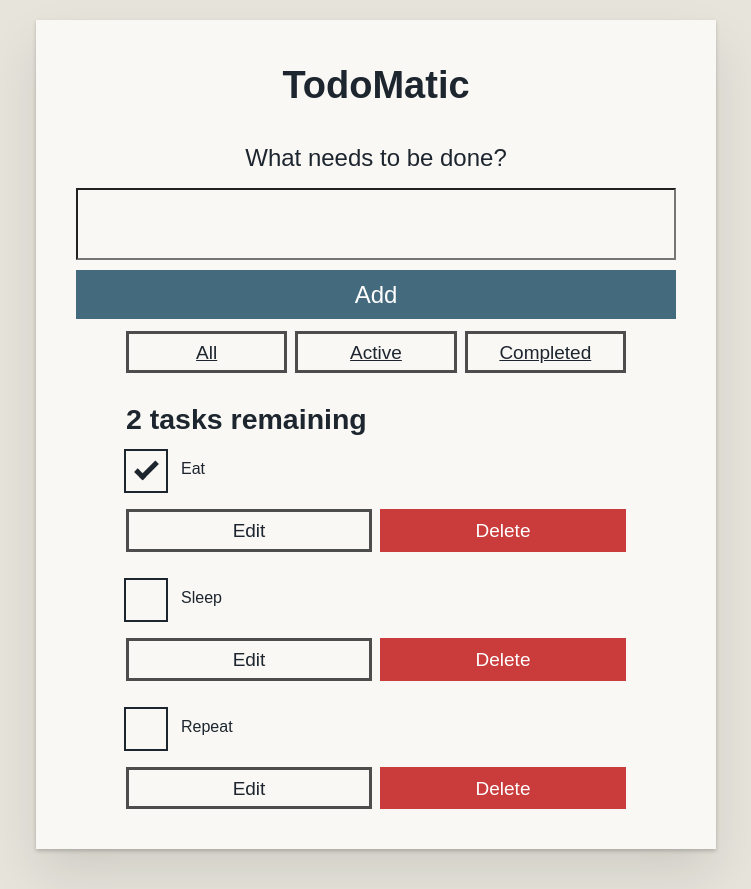
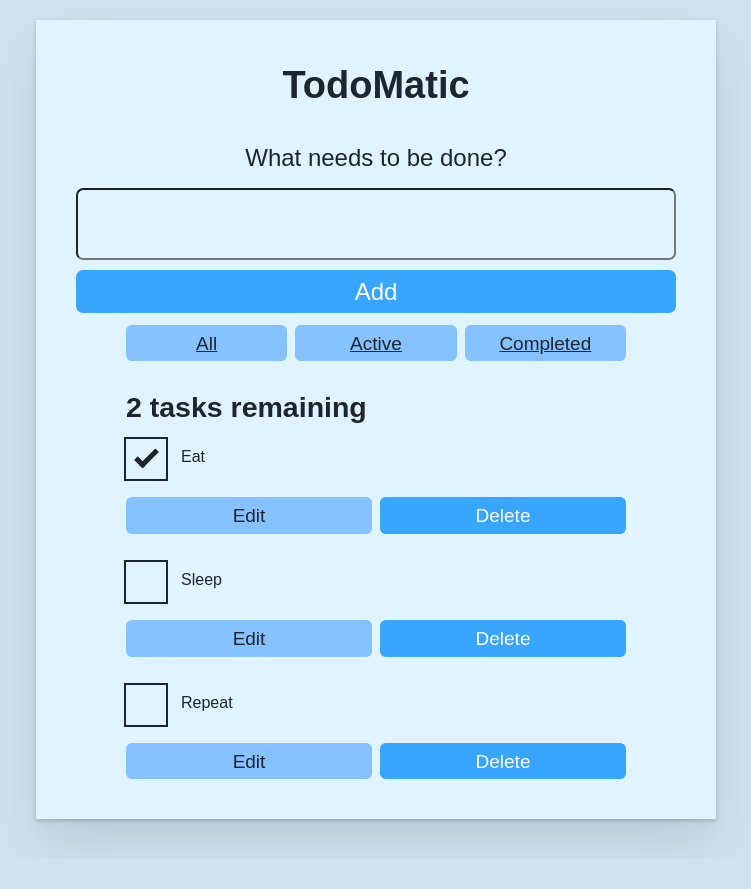
Before and after one commit to jensdanb/moztodo, a React (Vite) app: page / in a window 1280 px wide. Shown: the whole page, without its empty margins (264-1015 px from the left). After the commit the page ends 859 px from the top, so only its background shows below. Built offline with nearby package versions, Linux system fonts and the light colour scheme.

Commit message:
Changed colors, rounded corners

```diff
--- a/src/color.css
+++ b/src/color.css
@@ -4,12 +4,12 @@
 @media (prefers-color-scheme: light){
     body{
         --text-color: #1d252f;
-        --site-background-color: #e6e4db;
-        --content-background-color: #f9f8f4;
-        --primary-color: #446a7e;
+        --site-background-color: #cfe3ee;
+        --content-background-color: #e0f4ff;
+        --primary-color: #85c2ff;
         --contrast-primary: #fff;
-        --secondary-color: #9eadb7;
-        --accent-color: #d17f64;
+        --secondary-color: #38a5ff;
+        --accent-color: #ffefdb;
         --border-color: #4d4d4d;
         --danger-color: #ca3c3c;
     }
--- a/src/components/Form.jsx
+++ b/src/components/Form.jsx
@@ -37,7 +37,7 @@ function Form(props) {
           onChange={handleTyping}
         />
 
-        <button type="submit" className="btn btn__primary btn__lg">
+        <button type="submit" className="btn btn__strong btn__lg">
           Add
         </button>
       </form>
--- a/src/components/Todo.jsx
+++ b/src/components/Todo.jsx
@@ -46,7 +46,7 @@ function EditingTodo({props, setIsEditing}) {
                     <span className="visually-hidden">renaming {props.name}</span>
                 </button>
 
-                <button type="submit" className="btn btn__primary todo-edit">
+                <button type="submit" className="btn btn__strong">
                     Save
                     <span className="visually-hidden">new name for {props.name}</span>
                 </button>
@@ -80,7 +80,7 @@ function ViewTodo({props, setIsEditing}) {
 
                 <button
                     type="button"
-                    className="btn btn__danger"
+                    className="btn btn__strong"
                     onClick={() => props.deleteTask(props.id)}
                     >
                     Delete
--- a/src/index.css
+++ b/src/index.css
@@ -52,7 +52,7 @@ input {
   background-color: var(--content-background-color);
 }
 input[type="text"] {
-  border-radius: 0;
+  border-radius: 0.3em;
 }
 body {
   background-color: var(--site-background-color);
@@ -78,23 +78,24 @@ body {
   margin-top: 0.4rem;
 }
 .btn {
-  border: 0.3rem solid var(--border-color);
+  background-color: var(--primary-color);
   cursor: pointer;
   padding: 0.8rem 1rem 0.7rem;
   text-transform: capitalize;
+  border-radius: 0.3em;
+}
+.btn:hover {
+  text-decoration: underline;
 }
 .btn.toggle-btn {
   text-decoration: underline;
 }
 .btn__danger {
-  background-color: var(--danger-color);
-  border-color: var(--danger-color);
-  color: var(--contrast-primary);
+  background-color: var(--accent-color);
 }
-
-.btn__primary {
-  background-color: var(--primary-color);
-  border-color: var(--primary-color);
+.btn__strong {
+  background-color: var(--secondary-color);
+  border-color: var(--secondary-color);
   color: var(--contrast-primary);
 }
 .btn-group {
```
